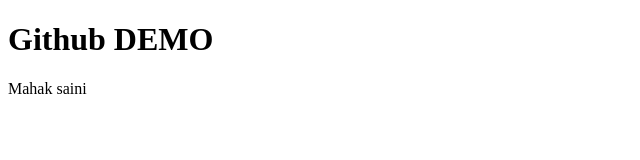
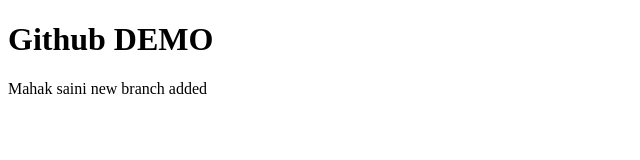
Before and after one commit to mahak1407/Github, a plain HTML site: page index.html in a window 1280 px wide. Shown: the whole page, without its empty margins (0-640 px from the left). Drawn offline with Linux system fonts and the light colour scheme.

Commit message:
add branchh

```diff
--- a/index.html
+++ b/index.html
@@ -7,6 +7,6 @@
 </head>
 <body>
     <h1>Github DEMO</h1>
-    <p>Mahak saini</p>
+    <p>Mahak saini new branch added</p>
 </body>
 </html>
```
